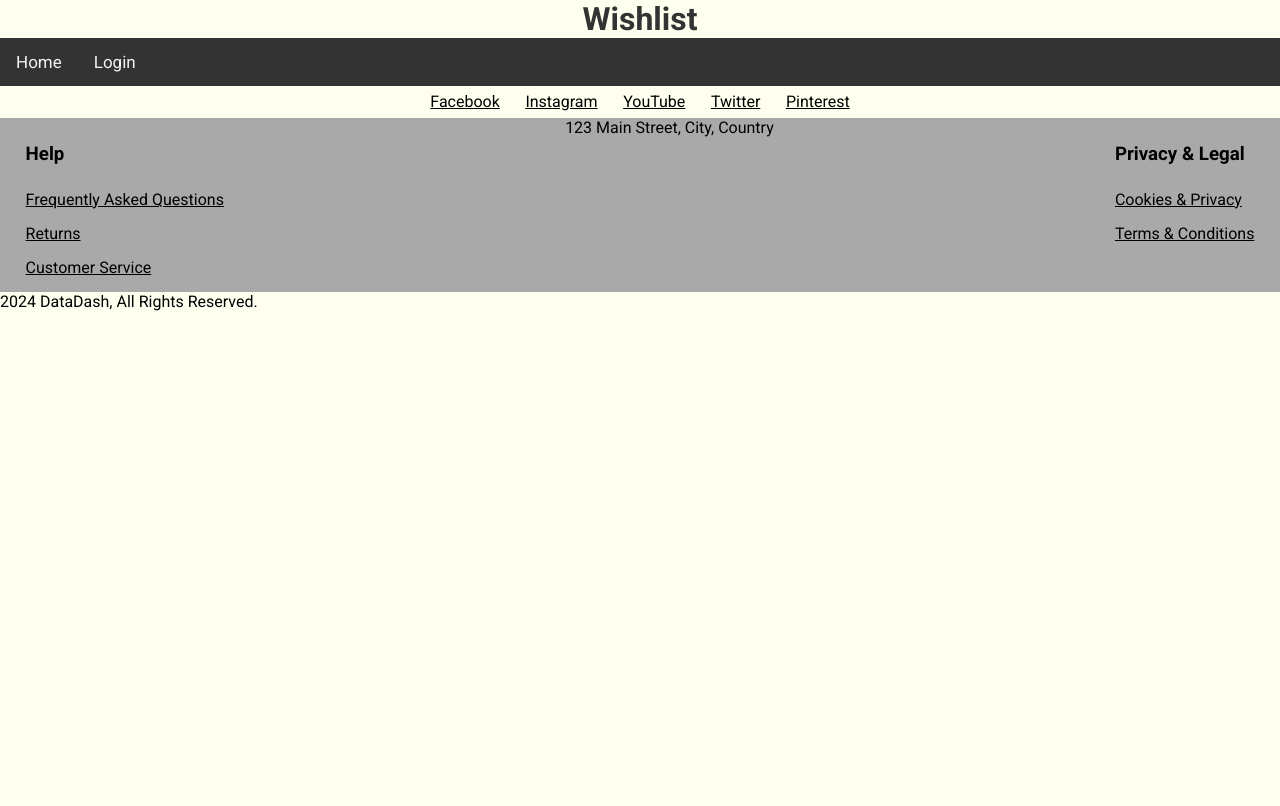
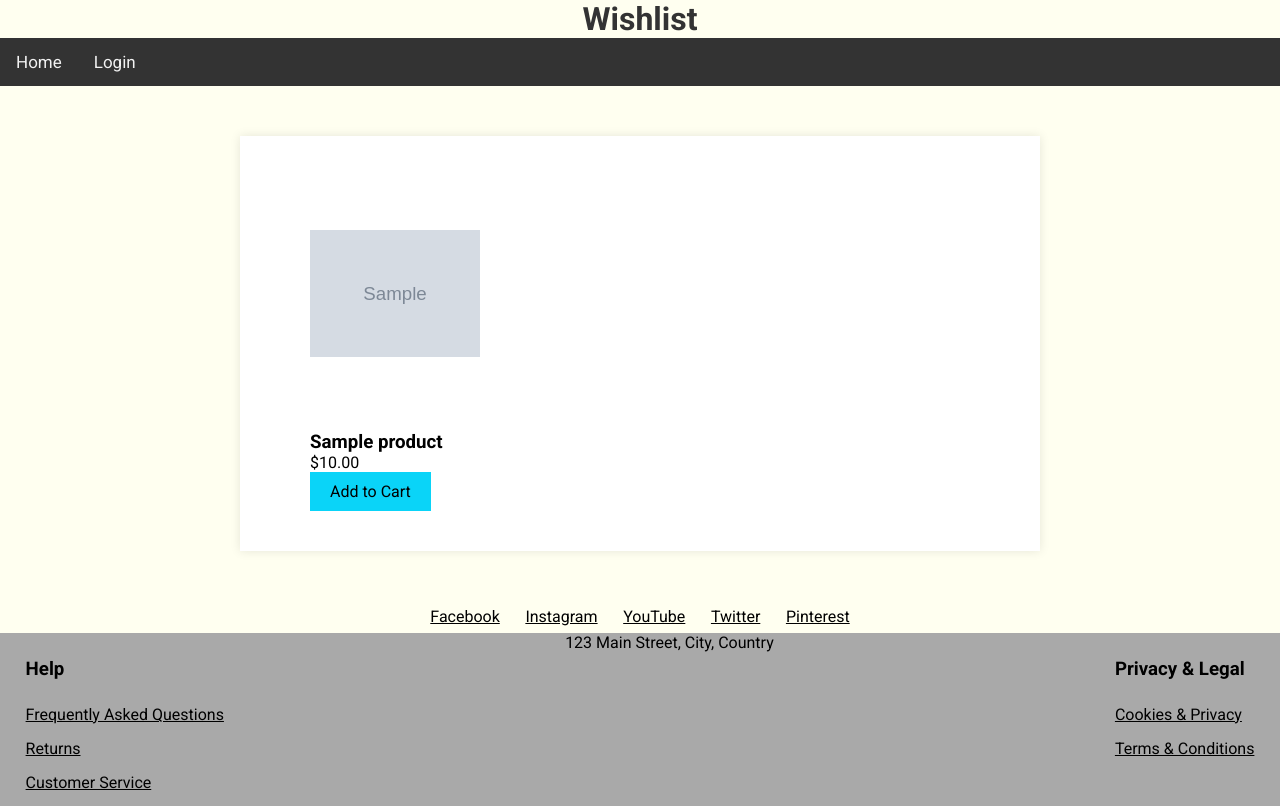
Before and after one commit to dangamtechno/DataDash-E-commerce, a PHP site: page /backend/DataDash/frontend/pages/wishlist.php in a window 1280 px wide. Shown: the top 806 px of the page. Before the commit the page ends 311 px from the top, so only its background shows below. Run offline with PHP 8.4, Linux system fonts and the light colour scheme; tables that the repository leaves empty hold one stand-in row (values such as "Sample post"); grey boxes marked "Sample" are stand-in pictures; data that the repository does not hold is empty.

Commit message:
Added items to the wishlist

```diff
--- a/DataDash/frontend/pages/wishlist.php
+++ b/DataDash/frontend/pages/wishlist.php
@@ -5,6 +5,72 @@
     <link rel="stylesheet" href="../css/style.css">
     <?php require_once '../../backend/utils/session.php'; ?>
 </head>
+<style>
+        .wishlist-container {
+             max-width: 800px;
+            margin: 50px auto;
+            background-color: #fff;
+            padding: 20px;
+            box-shadow: 0 0 10px rgba(0, 0, 0, 0.1);
+}
+        .product-grid {
+            display: flex;
+            flex-wrap: wrap;
+            justify-content: flex-start;
+            margin-left: 50px;
+        }
+
+        .wishlist {
+            width: 24%;
+            margin-bottom: 20px;
+        }
+
+        .wishlist img {
+            max-width: 100%;
+            height: auto;
+            width: 275px;
+            height: 275px;
+            object-fit: contain;
+        }
+
+        .wishlist a {
+            display: flex;
+            flex-direction: column;
+            text-decoration: none;
+            color: inherit;
+        }
+
+        .wishlist a:hover {
+            text-decoration: underline;
+        }
+
+        .shop-button {
+            display: inline-block;
+            padding: 10px 20px;
+            font-size: 16px;
+            color: #fff;
+            background-color: #009dff; /* Bootstrap primary color */
+            border: none;
+            border-radius: 5px;
+            text-decoration: none;
+            transition: background-color 0.3s ease;
+        }
+
+        .shop-button:hover {
+            background-color: #0056b3; /* Darker shade for hover effect */
+        }
+
+        .add-to-cart {
+            background-color: #0ad4f8;
+            border: none;
+            padding: 10px 20px;
+            font-size: 16px;
+            cursor: pointer;
+        }
+        .add-to-cart:hover {
+            background-color: #07eaff;
+        }
+    </style>
 <body>
     <h1>Wishlist</h1>
     <div class="topnav">
@@ -21,13 +87,39 @@
     </div>
     <div class="wishlist-container">
         <table class="wishlist-table">
-            <tr>
-                <th>Index</th>
-                <th>Product Name</th>
-                <th>Price</th>
-                <th>Actions</th>
-            </tr>
-            <!-- wishlist items will be displayed here -->
+        <div class="product-grid">
+                <?php
+
+
+                $conn = new mysqli("localhost", "root", "", "datadash");
+                if ($conn->connect_error) {
+                    die("Connection failed: " . $conn->connect_error);
+                }
+
+
+                $products = $conn->query("SELECT product.product_id, product.image, product.name, product.price
+                FROM product
+                INNER JOIN wishlist_products ON product.product_id = wishlist_products.product_id");
+                if ($products->num_rows == 0) {  // Check if there are no products
+                    echo '<div class="wishlist-container">';
+                    echo '<p> Your wishlist is empty </p>';
+                    echo '</div>';
+                }else{
+                    foreach ($products as $product) {
+                        echo '<div class="wishlist">';
+                        echo '<a href="product_details.php?id=' . $product['product_id'] . '">';
+                        echo '<img src="../images/' . $product['image'] . '" alt="' . $product['name'] . '">';
+                        echo '<h3>' . $product['name'] . '</h3>';
+                        echo '<p>$' . $product['price'] . '</p>';
+                        echo '</a>';
+                        echo '<button type="submit" class="add-to-cart">Add to Cart</button>';
+                        echo '</div>';
+                    }
+                }
+
+                $conn->close();
+                ?>
+            </div>
         </table>
     </div>
 <footer>
```
Also changed, not shown: database/populate_db.sql (+19 -17 lines), database/schema.sql (+17 -5 lines).
